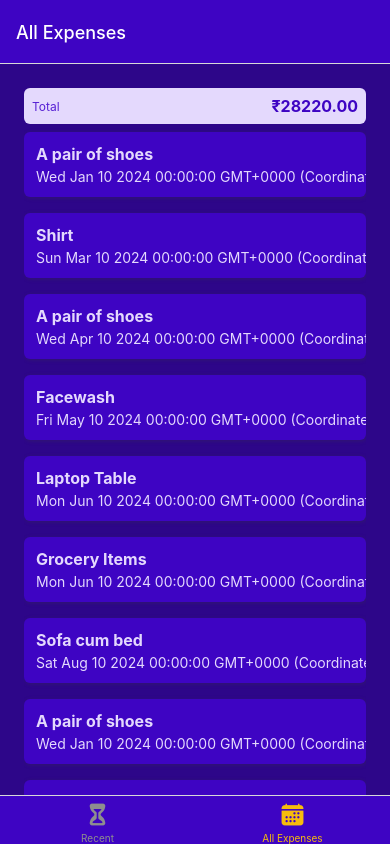
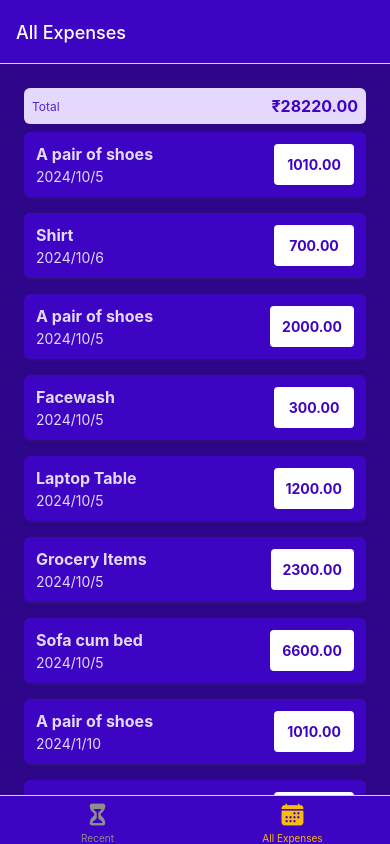
Before and after one commit to melwin3210/expense_tracker, a React Native app in the folder expenseTracker/: screen /AllExpenses in a window 390 px wide. Built offline with nearby package versions, Linux system fonts and the light colour scheme.

Commit message:
date formatted

```diff
--- a/expenseTracker/components/Expense/ExpenseItem.js
+++ b/expenseTracker/components/Expense/ExpenseItem.js
@@ -1,6 +1,7 @@
 import React from 'react'
 import { Pressable, StyleSheet, Text, View } from 'react-native'
 import { GlobalStyles } from '../../constants/styles'
+import { getFormattedDate } from '../../utils/date'
 
 const ExpenseItem = ({description, date, amount}) => {
   return (
@@ -8,10 +9,10 @@ const ExpenseItem = ({description, date, amount}) => {
         <View style={styles.expenceItem}>
             <View>
                 <Text style={[styles.textBase, styles.description]} >{description}</Text>
-                <Text style={styles.textBase} >{date.toString()}</Text>
+                <Text style={styles.textBase} >{getFormattedDate(date)}</Text>
             </View>
             <View style={styles.amountContainer} >
-                <Text style={styles.amount} >{amount}</Text>
+                <Text style={styles.amount} >{amount.toFixed(2)}</Text>
             </View>
         </View>
     </Pressable>
@@ -48,7 +49,8 @@ const styles = StyleSheet.create({
         backgroundColor:'white',
         justifyContent:'center',
         alignItems:'center',
-        borderRadius:4
+        borderRadius:4,
+        minWidth:80
     },
     amount:{
         color: GlobalStyles.colors.primary500,
--- a/expenseTracker/components/Expense/ExpensesOutput.js
+++ b/expenseTracker/components/Expense/ExpensesOutput.js
@@ -9,85 +9,85 @@ const DUMMY_EXPENSES = [
         id: 'e1',
         description: 'A pair of shoes',
         amount: 1010,
-        date: new Date('1/10/2024')
+        date: new Date('2024-10-05')
     },
     {
         id: 'e2',
         description: 'Shirt',
         amount: 700,
-        date: new Date('3/10/2024')
+        date: new Date('2024-10-06')
     },
     {
         id: 'e3',
         description: 'A pair of shoes',
         amount: 2000,
-        date: new Date('4/10/2024')
+        date: new Date('2024-10-05')
     },
     {
         id: 'e4',
         description: 'Facewash',
         amount: 300,
-        date: new Date('5/10/2024')
+        date: new Date('2024-10-05')
     },
     {
         id: 'e5',
         description: 'Laptop Table',
         amount: 1200,
-        date: new Date('6/10/2024')
+        date: new Date('2024-10-05')
     },
     {
         id: 'e6',
         description: 'Grocery Items',
         amount: 2300,
-        date: new Date('6/10/2024')
+        date: new Date('2024-10-05')
     },
     {
         id: 'e7',
         description: 'Sofa cum bed',
         amount: 6600,
-        date: new Date('8/10/2024')
+        date: new Date('2024-10-05')
     },
     {
         id: 'e8',
         description: 'A pair of shoes',
         amount: 1010,
-        date: new Date('1/10/2024')
+        date: new Date('1-10-2024')
     },
     {
         id: 'e9',
         description: 'Shirt',
         amount: 700,
-        date: new Date('3/10/2024')
+        date: new Date('3-10-2024')
     },
     {
         id: 'e10',
         description: 'A pair of shoes',
         amount: 2000,
-        date: new Date('4/10/2024')
+        date: new Date('4-10-2024')
     },
     {
         id: 'e11',
         description: 'Facewash',
         amount: 300,
-        date: new Date('5/10/2024')
+        date: new Date('5-10-2024')
     },
     {
         id: 'e12',
         description: 'Laptop Table',
         amount: 1200,
-        date: new Date('6/10/2024')
+        date: new Date('6-10-2024')
     },
     {
         id: 'e67',
         description: 'Grocery Items',
         amount: 2300,
-        date: new Date('6/10/2024')
+        date: new Date('6-10-2024')
     },
     {
         id: 'e78',
         description: 'Sofa cum bed',
         amount: 6600,
-        date: new Date('8/10/2024')
+        date: new Date('8-10-2024')
     }
 ]
 
--- /dev/null
+++ b/expenseTracker/utils/date.js
@@ -0,0 +1,3 @@
+export const getFormattedDate = (date) => {
+return `${date.getFullYear()}/${date.getMonth() + 1}/${date.getDate()}`
+}
```
